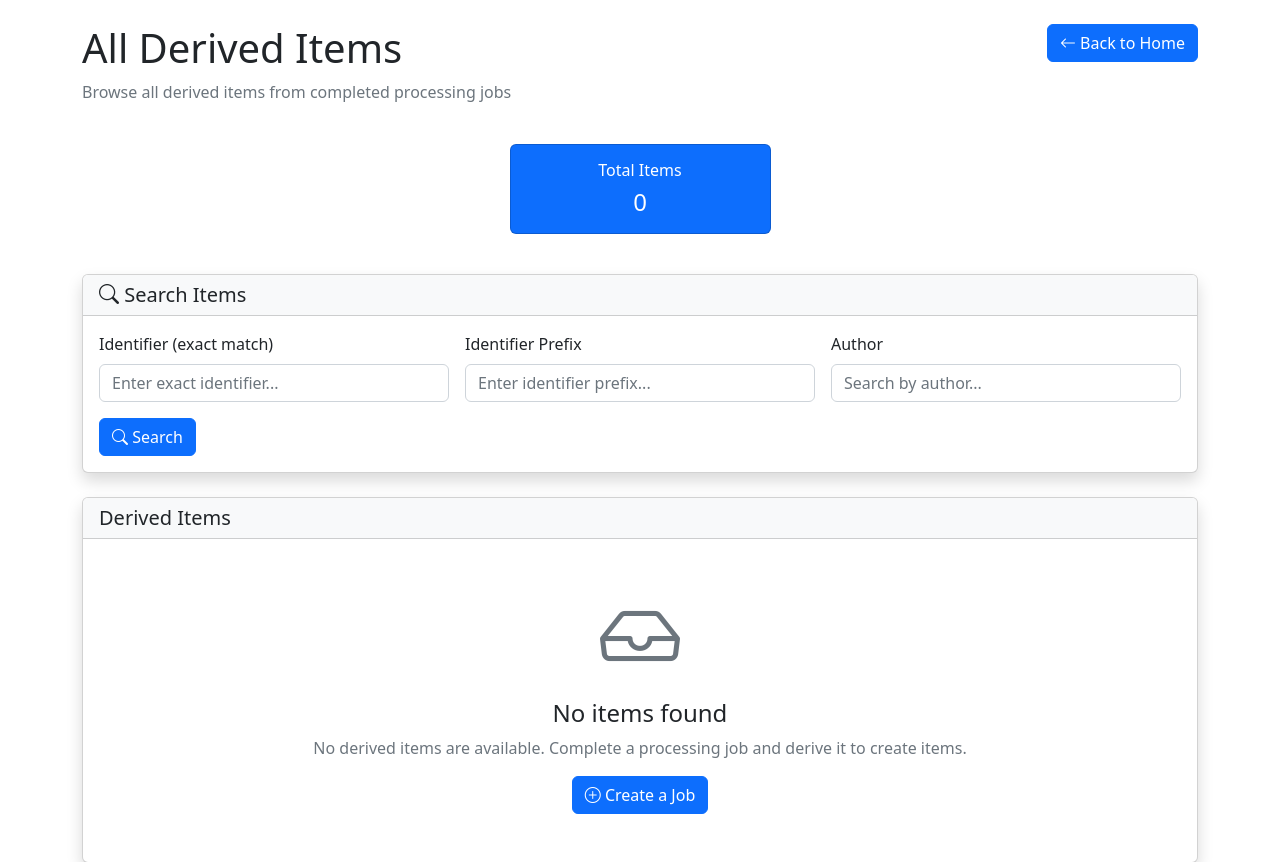
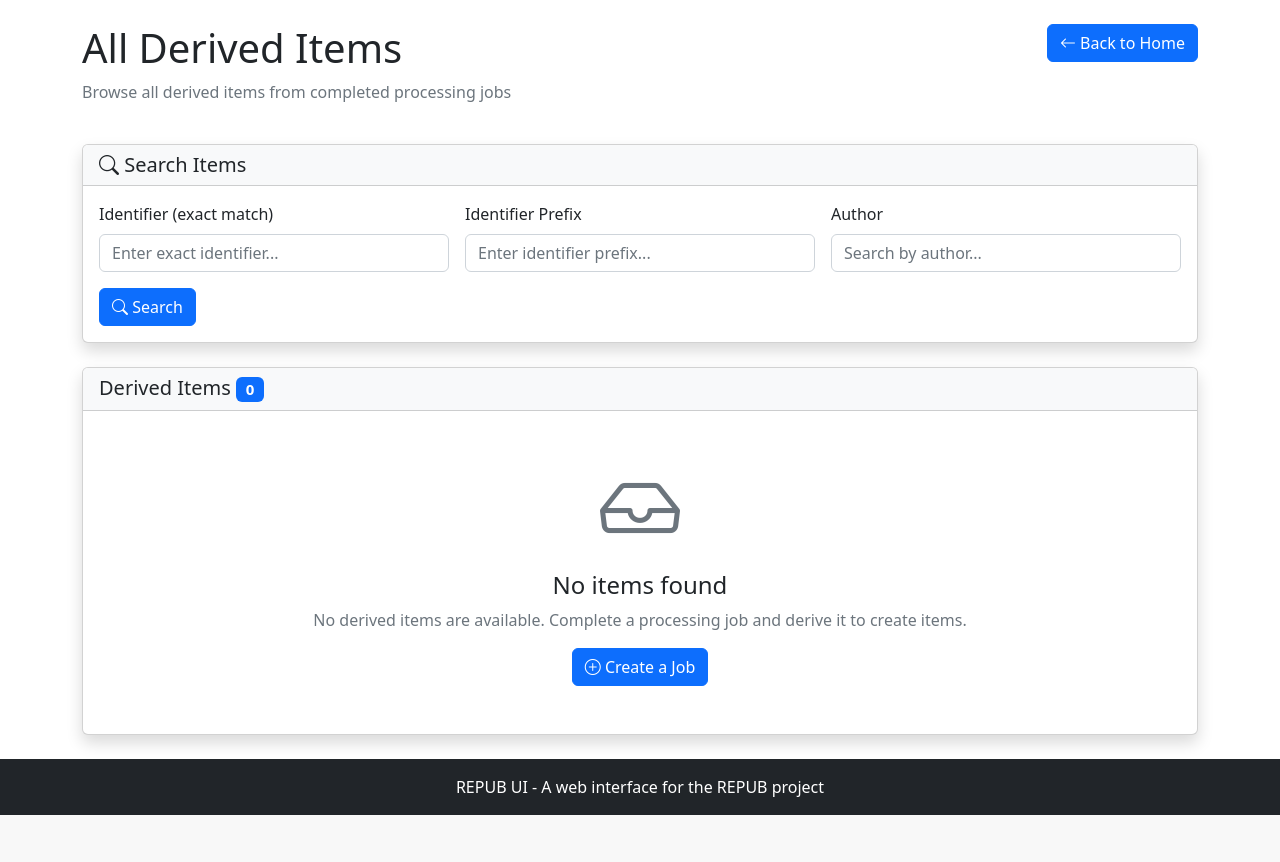
Before and after one commit to sushant354/servantsofknowledge, a Django app: page /items/ in a window 1280 px wide. Shown: the part 60-922 px from the top of the page. After the commit the page ends 875 px from the top, so only its background shows below. Run offline with Django 5.2, Linux system fonts and the light colour scheme; the visitor is signed in with stand-in values (Sample User, id 1); data that the repository does not hold is empty; some libraries are stand-ins or nearby versions.

Commit message:
Making total items in the Derived items

```diff
--- a/repub/repubui/templates/repub_interface/all_items.html
+++ b/repub/repubui/templates/repub_interface/all_items.html
@@ -33,18 +33,6 @@
         <a href="{% url 'home' %}" class="btn btn-primary">
             <i class="bi bi-arrow-left"></i> Back to Home
         </a>
-    </div>
-</div>
-
-<!-- Statistics Card -->
-<div class="row mb-4 justify-content-center">
-    <div class="col-lg-3 col-md-4 col-sm-6 mb-3">
-        <div class="card bg-primary text-white">
-            <div class="card-body text-center">
-                <h6 class="card-title">Total Items</h6>
-                <h4 class="card-text">{{ total_items }}</h4>
-            </div>
-        </div>
     </div>
 </div>
 
@@ -103,7 +91,7 @@
 <!-- Items List -->
 <div class="card shadow">
     <div class="card-header bg-light">
-        <h5 class="mb-0">Derived Items</h5>
+        <h5 class="mb-0">Derived Items <span class="badge bg-primary">{{ total_items }}</span></h5>
     </div>
     <div class="card-body p-0">
         {% if items %}
```
